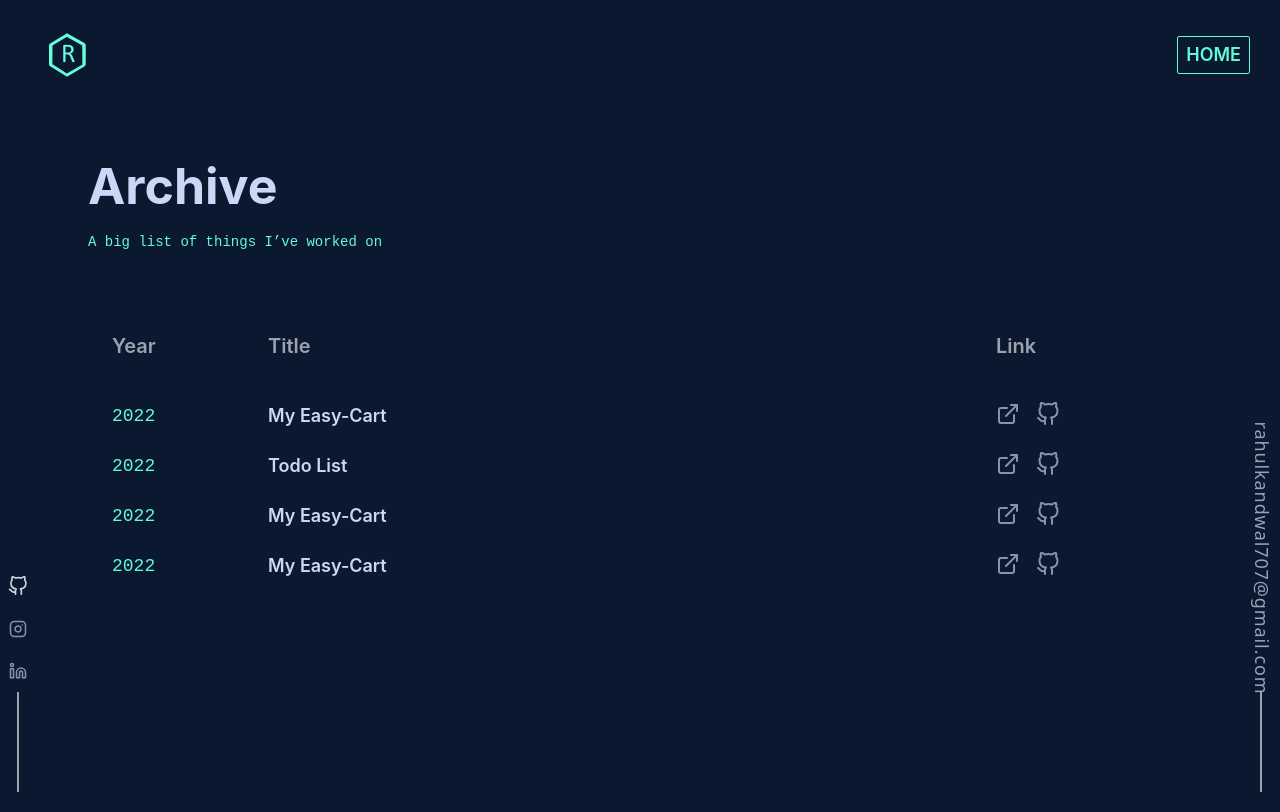
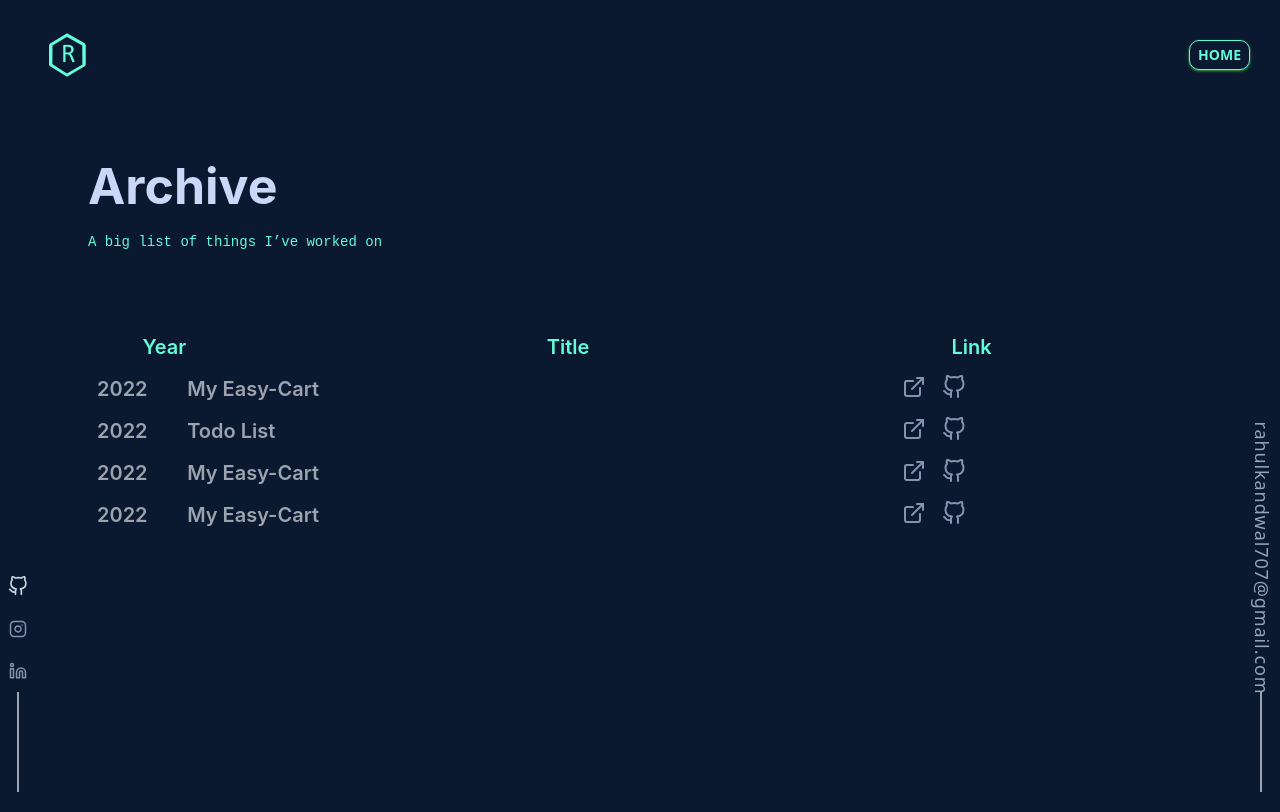
Before and after one commit to rkandwal300/Portfolio, a React (Vite) app: page /archive in a window 1280 px wide. Built offline with nearby package versions, Linux system fonts and the light colour scheme.

Commit message:
portfolio corrected  just data needed to add

```diff
--- a/src/ProtFolio/Arc/Archive.tsx
+++ b/src/ProtFolio/Arc/Archive.tsx
@@ -6,19 +6,19 @@ import ArchiveItem from './ArchiveItem'
 
 const Archive = () => {
     return (
-    <div className=' w-[85%] pt-[160px] mx-[5%] min-h-screen pb-[20px]  flex  flex-col  justify-start items-start  text-gray-300'>
+    <div className=' w-[75%] pt-[160px] mx-[5%] min-h-screen pb-[20px]  flex  flex-col  justify-start items-start  text-gray-300'>
 
         <header className='px-[30px] h-[80px] fixed z-50  top-0 left-0 w-full back  flex   justify-between items-center pt-[30px] '>
 
             <Link to='/' >
             <div className='w-[50px] bg-cover  ml-3   '>
             <img className=' h-full w-full object-contain    ' src='./images/RLogo.png'    alt='logo' width='100%' />
-            {/* <img className=' h-full w-full object-contain    ' src={Rlogo}    alt='logo' width='100%' />     */}
+
         </div>
                 </Link>
 
 
-            <Link to='/' className=' ml-2 px-2 py-1 borderB textC cursor-pointer font-semibold rounded-sm ResH   '> HOME </Link>
+            <Link to='/' className=' ml-2 px-2 py-1 borderB textC text-sm font-sans  cursor-pointer font-semibold rounded-[10px] ResH shadow shadow-[#409A39]  '> HOME </Link>
 
         </header>
 
@@ -28,12 +28,13 @@ const Archive = () => {
             <div style={{fontFamily: '"SF Mono", "Fira Code", "Fira Mono", "Roboto Mono", monospace', }} className=' text-sm mt-3 fontF  textC'> A big list of things I’ve worked on </div>
 
     </div>
-    <div className='  w-full h-fit px-3  flex flex-col     text-gray-400 '>
-        <div className='  w-full h-[70px] px-3  flex flex-row text-xl font-semibold     '>
-        <div className=' w-[15%]  h-full'> Year </div>
-        <div className=' w-[70%] h-full'> Title </div>
-        <div className=' w-[15%] h-full'> Link </div>
-        </div>
+    <div className='  w-full h-fit bg-red 300 flex flex-col     text-gray-400 '>
+        <table className=' flex flex-col  w-full h-fit   text-xl font-semibold     '>
+        <tr className='w-full flex flex-row justify-center items-start mb-3'>
+            <td className=' w-[15%] h-full mx-2 text-center textC '> Year </td>
+            <td className=' w-[70%] h-full mx-2 text-center textC '> Title </td>
+            <td className=' w-[15%] h-full mx-2 text-center textC '> Link </td>
+        </tr>
         {
             allData.map((val , index)=>{
                 return (
@@ -44,10 +45,12 @@ const Archive = () => {
                         git  ={val.github}
                         link   ={val.linl}
                         />
+
                     </div>
                 )
             })
         }
+        </table>
     </div>
 
 
--- a/src/ProtFolio/Arc/ArchiveItem.tsx
+++ b/src/ProtFolio/Arc/ArchiveItem.tsx
@@ -12,7 +12,19 @@ type  PropsType = {
 const ArchiveItem:FC <PropsType> = ({  year  ,  title,  git  ,  link   }) => {
   return (
     <div>
-        <div className='  w-full h-[50px] px-3  flex flex-row text-xl font-semibold    '>
+           <tr className='w-[105%]  flex flex-row justify-center items-start mb-3'>
+            <td className=' w-[80px] h-full mx-2'> {year} </td>
+            <td className=' w-[75%] h-full  mx-2'> {title} </td>
+            <td className=' w-[20%] h-full mx-2'>
+
+            <div className=' text-2xl flex flex-row'>
+                {   link &&(  <a href= {link } className='textH  ' target=      {'_blank'} > <FiExternalLink /> </a> )  }
+                {       git && (   <a href={git} className='textH  mx-4 ' target={'_blank'} > <FiGithub /> </a>   )
+                }
+            </div>
+            </td>
+        </tr>
+        {/* <div className='  w-full h-[50px] px-3  flex flex-row text-xl font-semibold    '>
 
 
             <div style={{fontFamily : '"SF Mono", "Fira Code", "Fira Mono", "Roboto Mono", monospace', }}
@@ -30,7 +42,7 @@ const ArchiveItem:FC <PropsType> = ({  year  ,  title,  git  ,  link   }) => {
             </div>
 
         </div>
-        </div>
+        </div> */}
     </div>
   )
 }
--- a/src/ProtFolio/Contact.tsx
+++ b/src/ProtFolio/Contact.tsx
@@ -11,7 +11,7 @@ const Contact = () => {
         Although I’m not currently looking for any new opportunities, my inbox is always open. Whether you have a question or just want to say hi, I’ll try my best to get back to you!
         </div>
 
-        <a href='mailto:rahulkandwal707@gmail.com' rel="noopener noreferrer" target={'_blank'} className=' h-[56px] w-[231px]  fontF text-[14px] textC borderB ResH   rounded-md my-[30px] mb-[50px] grid justify-items-center items-center '>    Say Hello</a>
+        <a  href="https://wa.me/8006073332?text=Hello%20Rahul" rel="noopener noreferrer" target={'_blank'} className=' h-[56px] w-[231px]  fontF text-[14px] textC borderB ResH   rounded-md my-[30px] mb-[50px] grid justify-items-center items-center '>    Say Hello</a>
 
 
     </div>
--- a/src/ProtFolio/Project/NoteWorthyProject.tsx
+++ b/src/ProtFolio/Project/NoteWorthyProject.tsx
@@ -37,7 +37,7 @@ const NoteWorthyProject  :FC <PropsType> = ({  title , description, git   ,   li
 
             <p className=' text-gray-300  mt-[40px] text-center' > {description} </p>
 
-            <div  style={{ fontFamily : '"SF Mono", "Fira Code", "Fira Mono", "Roboto Mono", monospace', }} className=' w-full grid grid-cols-3 col-span-2  gap-1  justify-center items-center  w-full leading-5 fontF mt-[50px] text-gray-300 text-xs text-left  '>
+            <div  style={{ fontFamily : '"SF Mono", "Fira Code", "Fira Mono", "Roboto Mono", monospace', }} className=' w-full grid grid-cols-3 col-span-5  gap-1  justify-center items-center   leading-5 fontF mt-[50px] text-gray-300 text-xs text-left  '>
                 { language.map ((val,index)=>{
                     return ( <div className=' mr-2  px-3' key = {index}>  <div className=' list-item'> {val}</div> </div>)
                 })}
```
